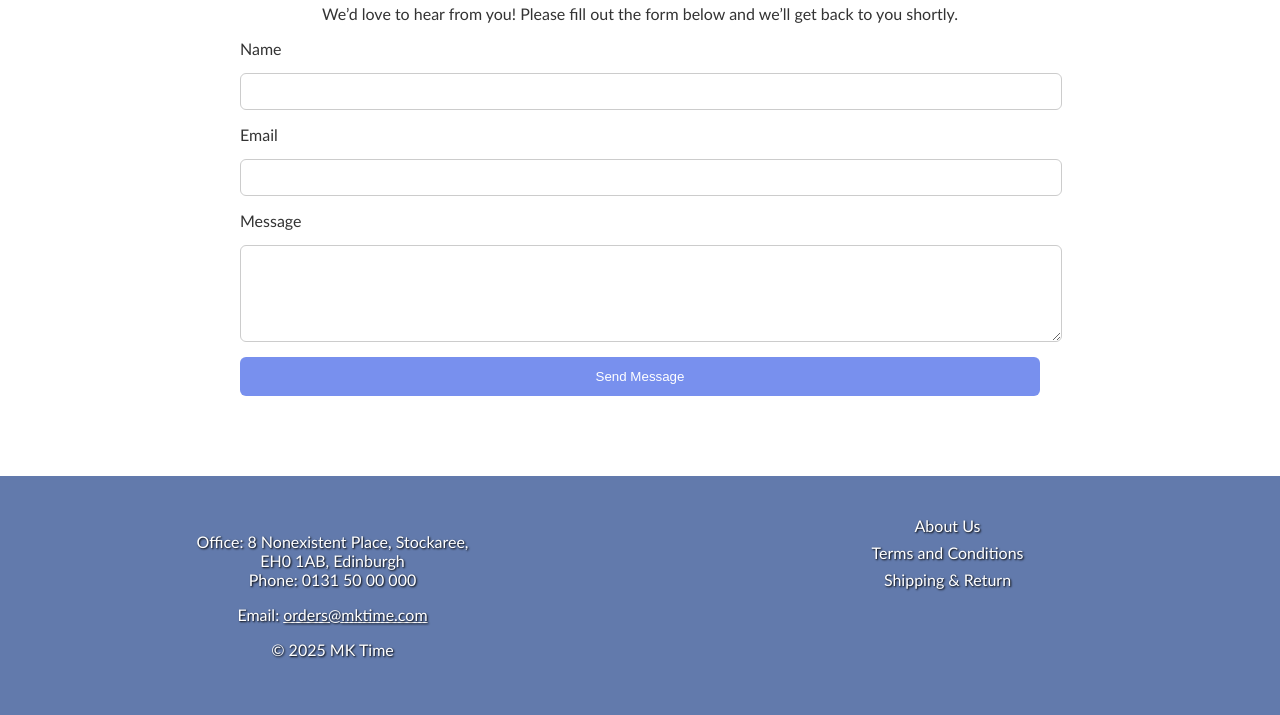
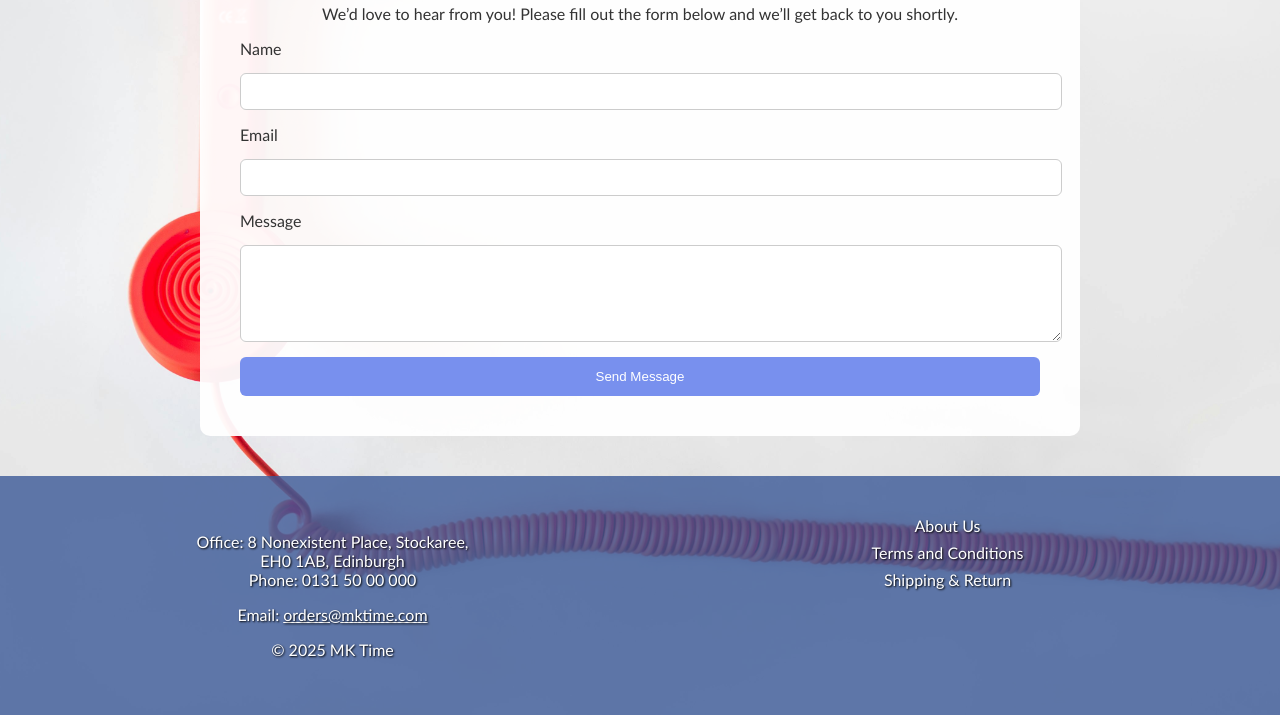
Before and after one commit to Suzzred/CodeSpace-Portfolio., a plain HTML site: page Contact.html in a window 1280 px wide. Shown: the part 307-1022 px from the top of the page. Drawn offline with Linux system fonts and the light colour scheme.

Commit message:
Contact.html

```diff
--- a/Contact.html
+++ b/Contact.html
@@ -8,7 +8,7 @@
     body {
       font-family: 'Calibri', sans-serif;
       margin: 0;
-      background-image: url('images/contact.jpg');
+      background-image: url('contact.jpg');
       background-size: cover;
       background-position: center;
       color: white;
```
